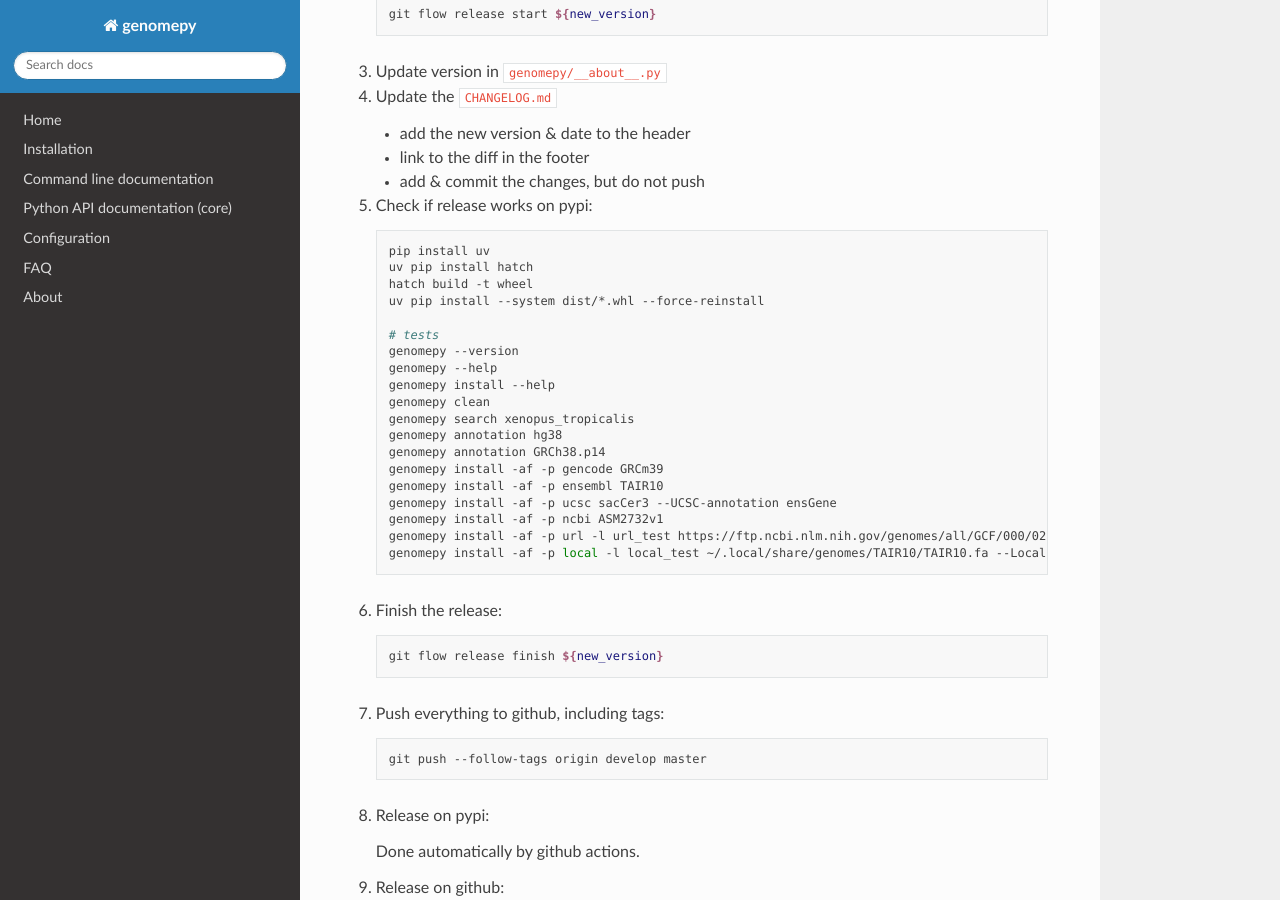
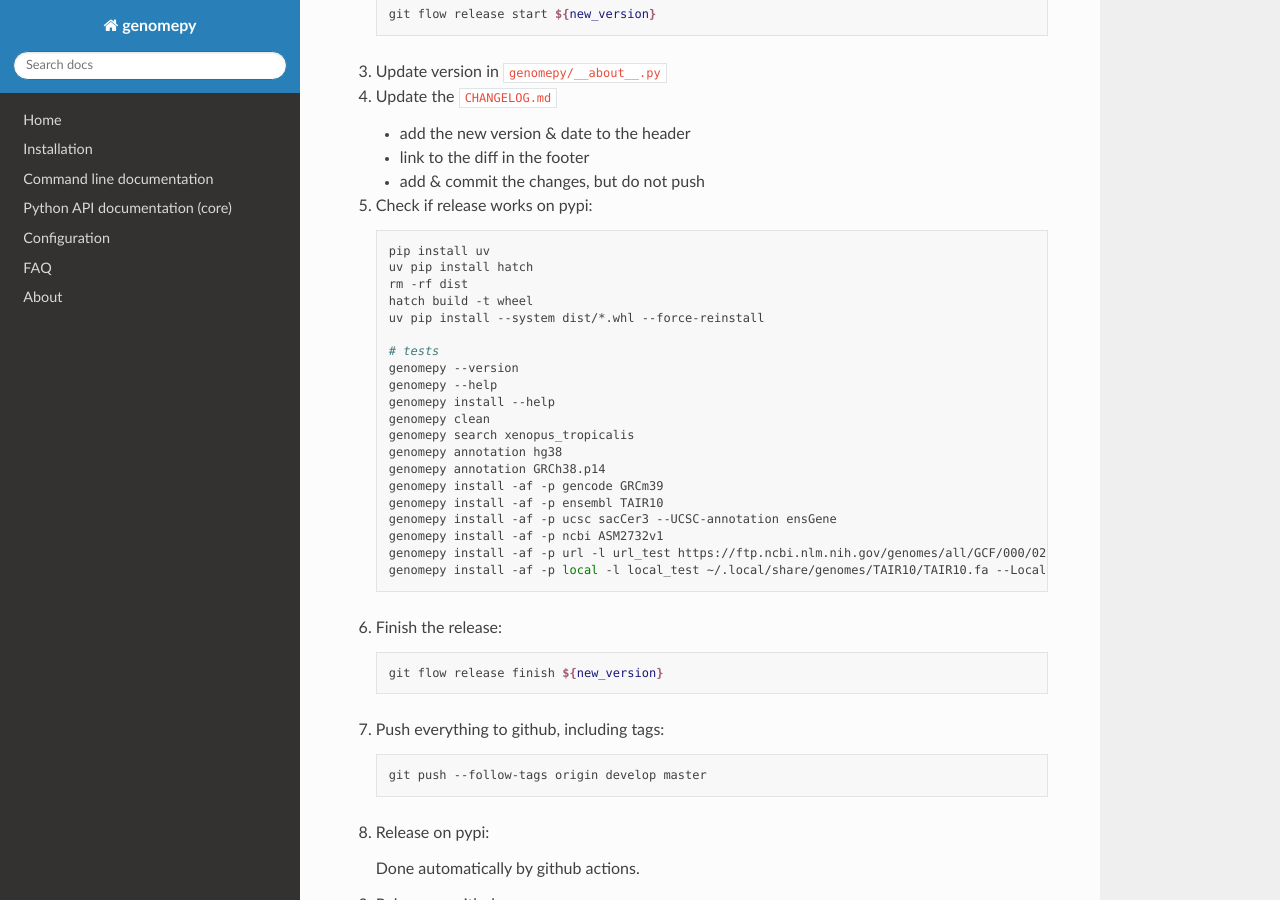
Before and after one commit to vanheeringen-lab/genomepy, a Sphinx documentation site: the page built from docs/release_checklist.md, in a window 1280 px wide and 900 px high, scrolled down 374 px. Built offline with Sphinx 7.4.7 and the Read the Docs theme 3.1.0, drawn with Linux system fonts in a browser that asks for light colours; pages that are not in the unit, such as notebooks, are missing from menus.

Commit message:
update checklist

````diff
--- a/docs/release_checklist.md
+++ b/docs/release_checklist.md
@@ -31,6 +31,7 @@
     ```shell
     pip install uv
     uv pip install hatch
+    rm -rf dist
     hatch build -t wheel
     uv pip install --system dist/*.whl --force-reinstall
 
````
